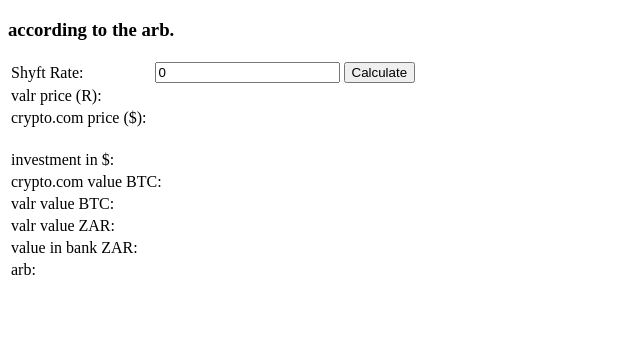
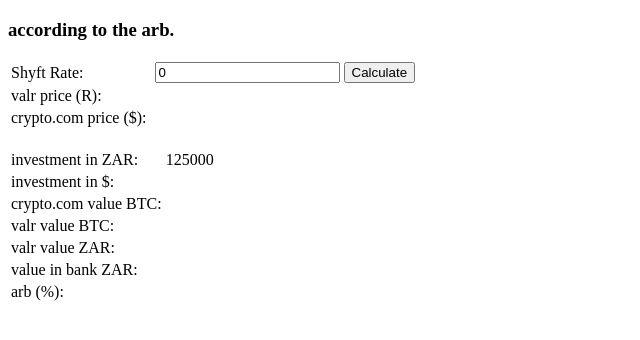
Before and after one commit to isicatch/arb.github.io, a plain HTML site: page index.html in a window 1280 px wide. Shown: the whole page, without its empty margins (0-640 px from the left). Drawn offline with nearby package versions, Linux system fonts and the light colour scheme; no server answers.

Commit message:
Update index.html

```diff
--- a/index.html
+++ b/index.html
@@ -25,6 +25,10 @@
 <br>
 
 <table>
+	<tr>
+		<td>investment in ZAR:</td>
+		<td id='investment-in-zar'>125000</td>
+	</tr>
 
 	<tr>
 		<td>investment in $:</td>
@@ -51,7 +55,7 @@
 	</tr>
 
 	<tr>
-		<td>arb:</td>
+		<td>arb (%):</td>
 		<td id='arb'></td>
 	</tr>
 
@@ -111,7 +115,6 @@ $(document).ready(function() {
 
 		shyftRate = parseFloat($('#shyftRate').val());
 
-
 		investmentUSD = investment/(shyftRate+0.1);
 		$('#investment-in-usd').html(investmentUSD);
 
@@ -128,7 +131,7 @@ $(document).ready(function() {
 		$('#value-in-bank').html(valueInBankZAR);
 
 		arb = ((valueInBankZAR-investment)/investment)*100;
-		$('arb').html(arb);
+		$('#arb').html(arb);
 
 
 	});
```
